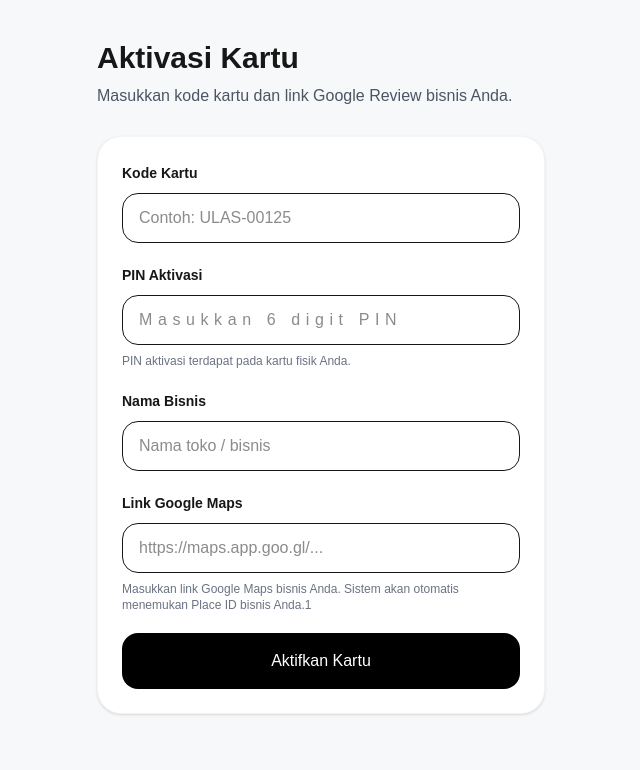
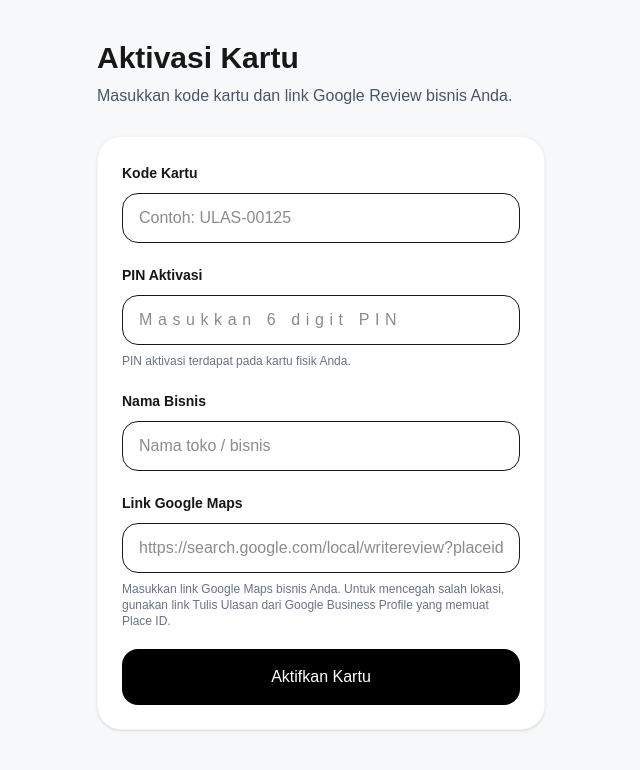
Before and after one commit to ulasantokogle-max/ulasantoko-review-card, a Next.js app: page /activate in a window 1280 px wide. Shown: the top 770 px of the page, without its empty margins (319-959 px from the left). Built offline with nearby package versions, Linux system fonts and the light colour scheme.

Commit message:
fix(v1): prefill activation card code from URL and explain precise Google Review link

```diff
--- a/components/ActivationForm.tsx
+++ b/components/ActivationForm.tsx
@@ -1,12 +1,19 @@
 "use client";
 
-import { useState } from "react";
+import { useEffect, useState } from "react";
 import { useRouter } from "next/navigation";
 
 export default function ActivationForm() {
   const router = useRouter();
 
   const [cardCode, setCardCode] = useState("");
+
+  useEffect(() => {
+    const providedCode = new URLSearchParams(window.location.search).get("card_code");
+    if (providedCode && /^ULAS-\d{5,}$/.test(providedCode.trim().toUpperCase())) {
+      setCardCode(providedCode.trim().toUpperCase());
+    }
+  }, []);
   const [activationPin, setActivationPin] = useState("");
   const [businessName, setBusinessName] = useState("");
   const [reviewUrl, setReviewUrl] = useState("");
@@ -44,7 +51,7 @@ export default function ActivationForm() {
     }
 
     if (!reviewUrl.trim()) {
-      setMessage("Link Google Maps wajib diisi.");
+      setMessage("Link Google Review wajib diisi.");
       setLoading(false);
       return;
     }
@@ -170,13 +177,13 @@ export default function ActivationForm() {
           onChange={(e) =>
             setReviewUrl(e.target.value)
           }
-          placeholder="https://maps.app.goo.gl/..."
+          placeholder="https://search.google.com/local/writereview?placeid=..."
           className="mt-2 w-full rounded-2xl border px-4 py-3 outline-none"
         />
 
         <p className="mt-2 text-xs text-gray-500">
           Masukkan link Google Maps bisnis Anda.
-          Sistem akan otomatis menemukan Place ID bisnis Anda.1
+          Untuk mencegah salah lokasi, gunakan link Tulis Ulasan dari Google Business Profile yang memuat Place ID.
         </p>
       </label>
 
```
